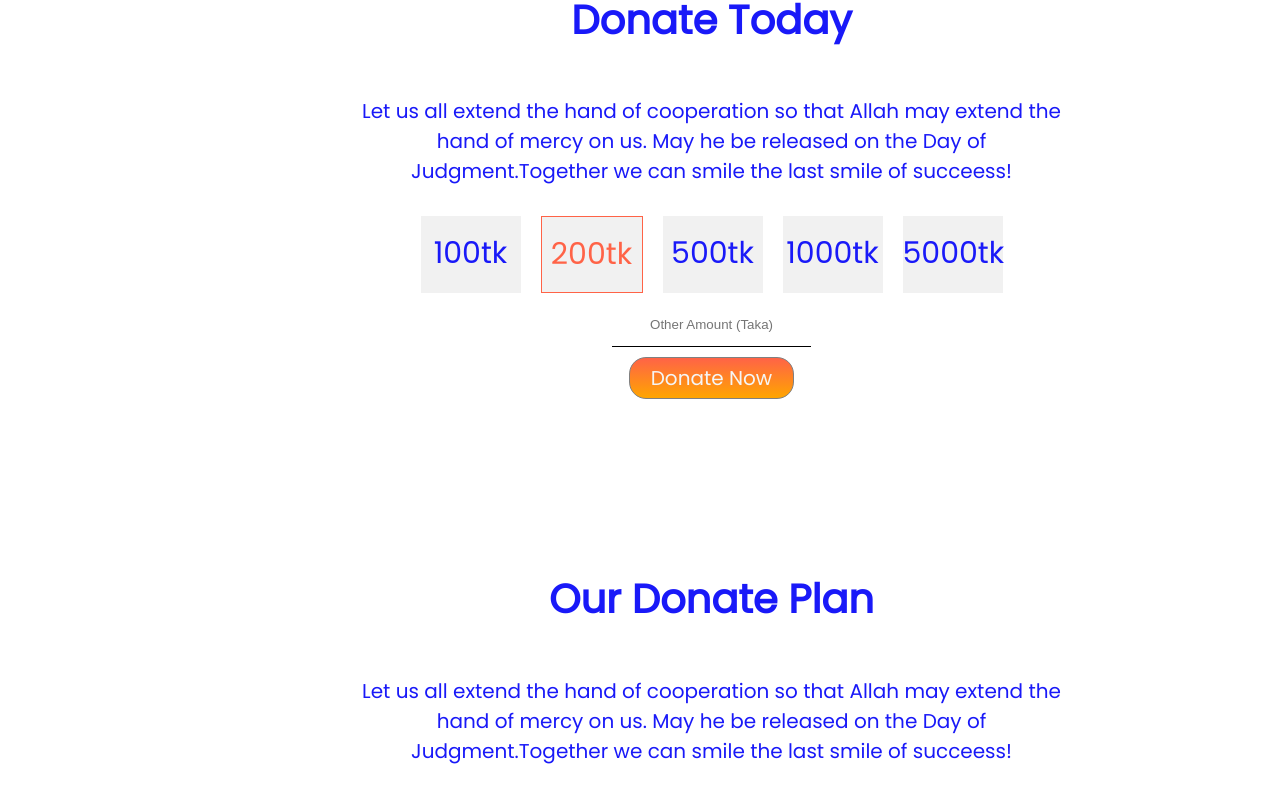
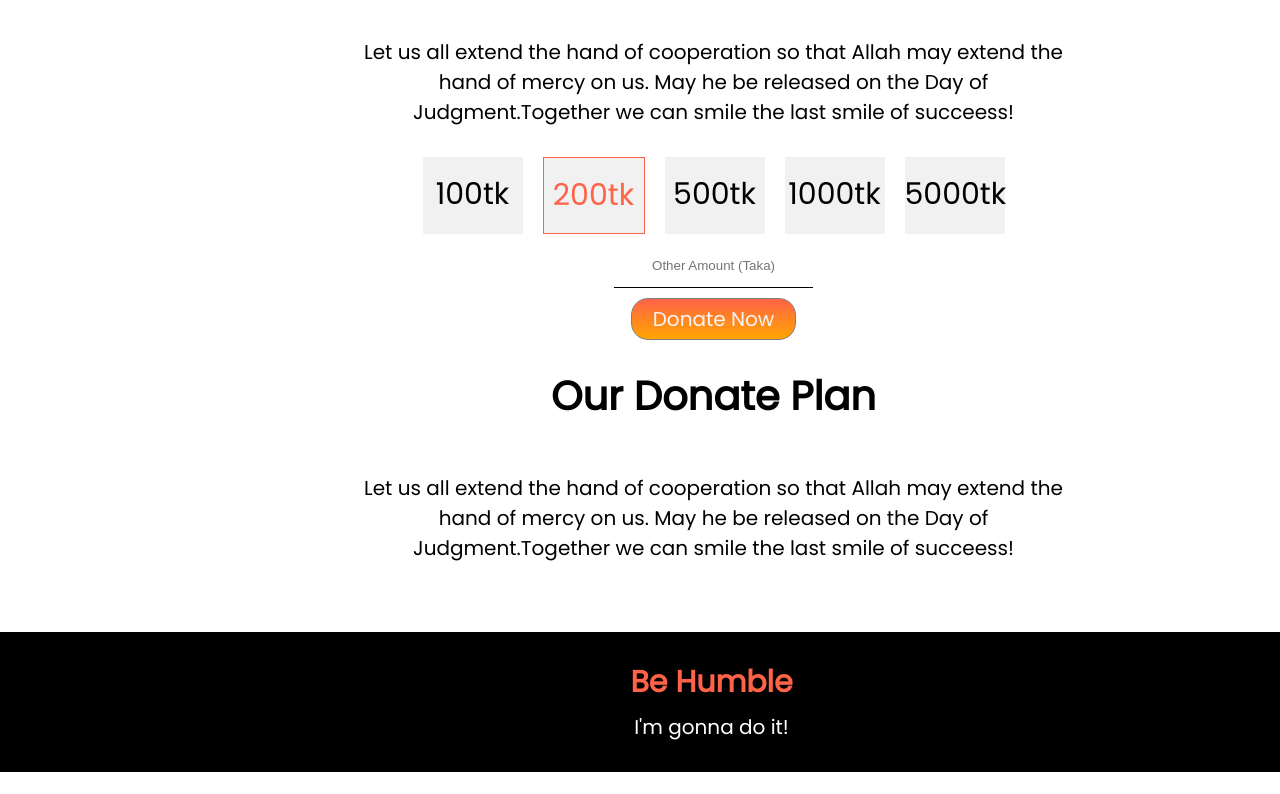
Before and after one commit to HasanBakar/Hepping-hand, a plain HTML site: page index.html in a window 1280 px wide. Shown: the part 754-1548 px from the top of the page. After the commit the page ends 1526 px from the top, so only its background shows below. Drawn offline with Linux system fonts and the light colour scheme.

Commit message:
some changes in section

```diff
--- a/index.html
+++ b/index.html
@@ -35,16 +35,15 @@
             <div>1000tk</div>
             <div>5000tk</div>
         </div>
-        <div>
+        <form action="">
             <input type="text" placeholder="Other Amount (Taka)" id="reform">
-        </div>
+        </form>
         <a href="#" class="link-button">Donate Now</a>
-    </div>
-    <div class="text-format section-two-color section-two">
         <h1>Our Donate Plan</h1>
         <p>Let us all extend the hand of cooperation so that Allah may extend the hand of mercy on us. May he be
             released on the Day of Judgment.Together we can smile the last smile of succeess!</p>
     </div>
+
 </body>
 <footer id="footer" class="text-format">
     <h2>Be Humble</h2>
--- a/style.css
+++ b/style.css
@@ -46,11 +46,11 @@ p {
 .section-two {
     width: 737px;
     height: 260px;
-    margin: 93px 228px
+    margin: 155px 230px;
 }
 
 .section-two-color {
-    color: rgba(19, 19, 248, 0.976);
+    color: black;
 }
 
 .flex-container {
```
